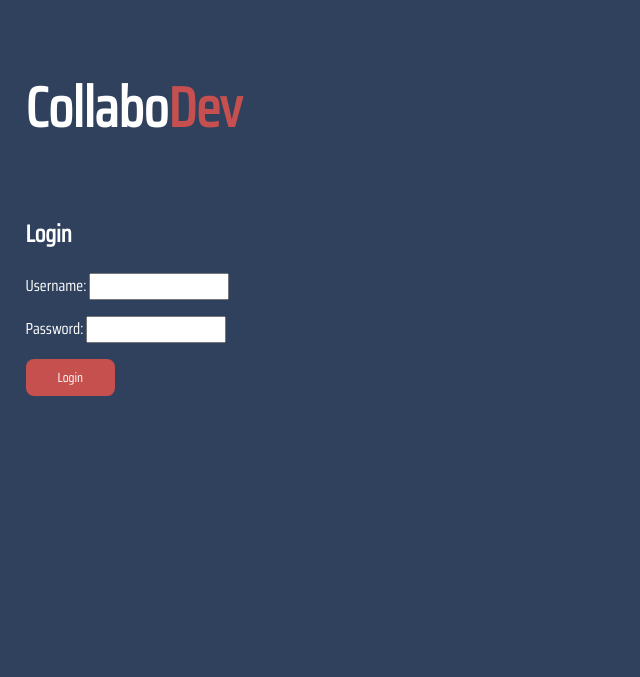
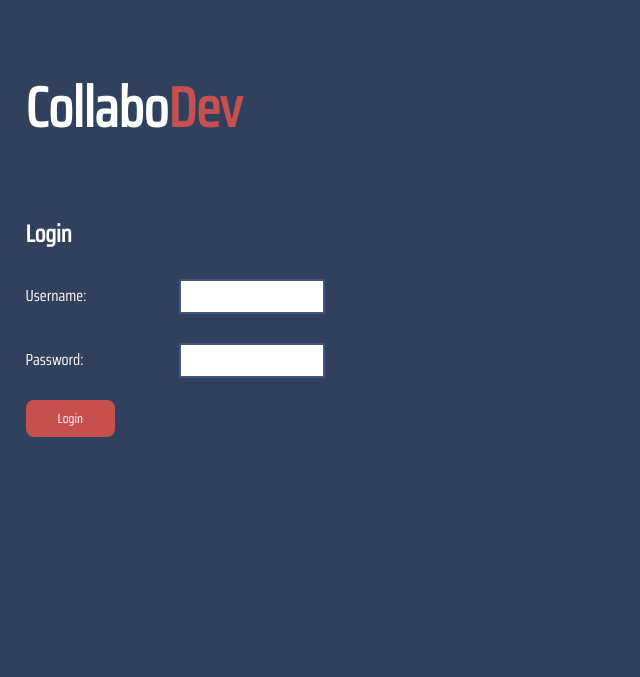
Before and after one commit to dob9601/CollaboDev, a Django app: page /login/ in a window 1280 px wide. Shown: the top 677 px of the page, without its empty margins (0-640 px from the left). Run offline with Django 3.2, Linux system fonts and the light colour scheme.

Commit message:
Modification of login form to use the standard-form class

```diff
--- a/templates/registration/login.html
+++ b/templates/registration/login.html
@@ -21,7 +21,7 @@
 					<p class="message">Please login to see this page.</p>
 				{% endif %}
 			{% endif %}
-			<form method="post">
+			<form method="post" class="standard-form">
 			{% csrf_token %}
 				<p>{{ form.username.label_tag }} {{ form.username }}</p>
   				<p>{{ form.password.label_tag }} {{ form.password }}</p>
```
